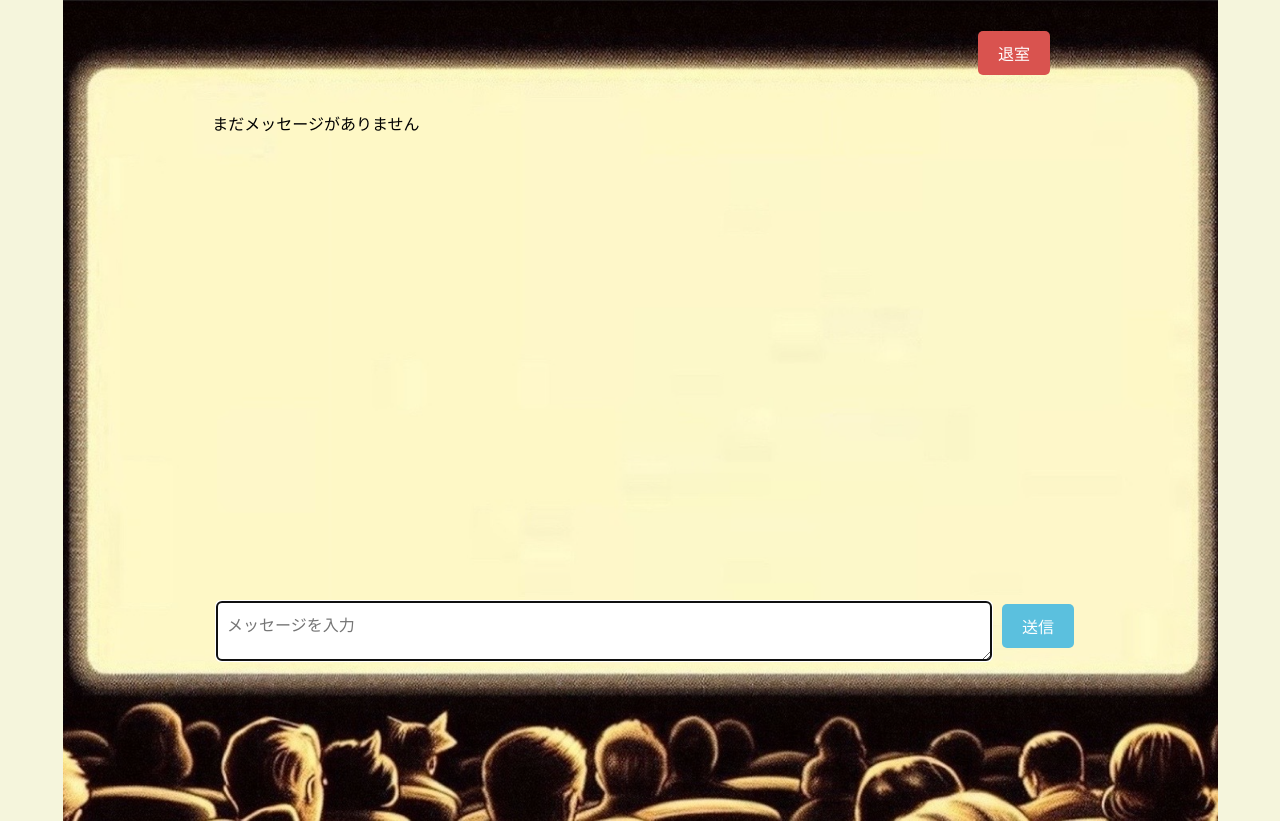
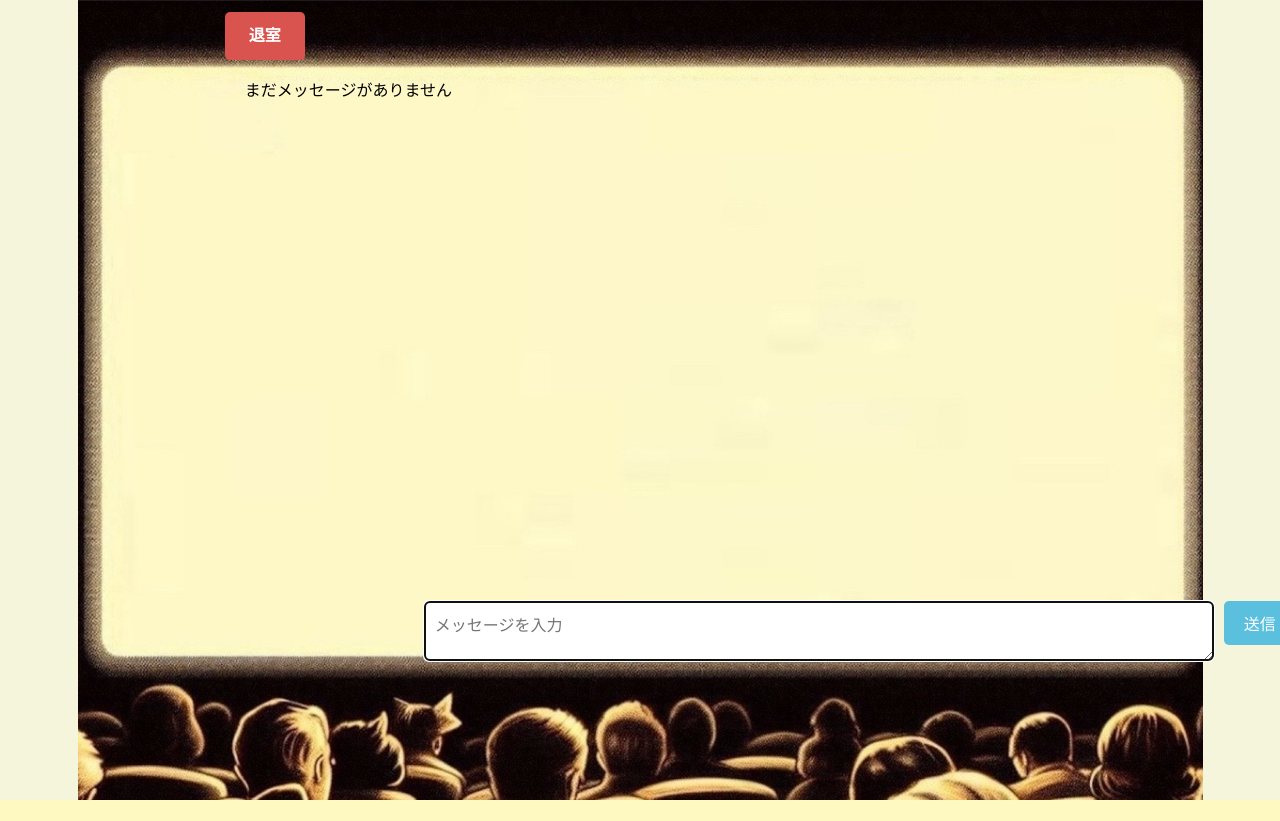
Before and after one commit to summer2024H/summer2024H-, a Flask app: template hackathon-begginers-sample/ChatApp/templates/chat.html in a window 1280 px wide. After the commit the page ends 800 px from the top, so only its background shows below. Run offline with Flask 3, Linux system fonts and the light colour scheme; the template is opened without the code that fills it, so the values that code supplies are empty.

Commit message:
新規登録画面・メッセージ投稿画面画面：画面サイズ指定による修正

```diff
--- a/hackathon-begginers-sample/ChatApp/static/css/chat.css
+++ b/hackathon-begginers-sample/ChatApp/static/css/chat.css
@@ -9,35 +9,52 @@ body {
     background-repeat: no-repeat;
     background-position: center;
     background-attachment: fixed;
+    overflow: hidden;
+}
+
+h1 {
+    text-align: center;
+    color: #ffffff;
+    margin-top: 16px;
 }
 
 .chat-room {
+    position: fixed;
+    width: 80%;
+    height: auto;
+}
+
+.talk-area {
+    position: fixed;
     display: flex;
     flex-direction: column;
     justify-content: space-between;
+    box-sizing: border-box;
     height: 100vh;
+    min-width: 1300px;
     padding: 20px;
-    box-sizing: border-box;
+    margin: 0px 16%;
 }
 
 .header {
+    position: fixed;
     display: flex;
     justify-content: flex-end;
-    position: relative;
-    margin: -10px 210px 0;
+    top: 4px;
 }
 
 #exitBtn {
     background-color: #d9534f;
     color: white;
+    font-size: 16px;
+    font-weight: bold;
     text-decoration: none;
     text-align: center;
-    padding: 10px 20px;
     border-radius: 5px;
     cursor: pointer;
-    font-size: 16px;
-    top: 0;
-    right: 0;
+    line-height: 3;
+    width: 80px;
+    margin-top: 8px;
 }
 
 #exitBtn:hover {
@@ -47,21 +64,88 @@ body {
 .message-area {
     flex: 1;
     border-radius: 10px;
-    padding: 20px;
-    margin: auto; /* 中央に配置 */
-    overflow-y: auto;
-    max-height: calc(100vh - 200px); /* 高さを調整して入力エリアを考慮 */
     display: flex;
     flex-direction: column;
-    width: 69%; /* 横幅を調整 */
+    max-height: calc(100vh - 200px); /* 高さを調整して入力エリアを考慮 */
+    width: 95%; /* 横幅を調整 */
+    margin: 0px 0px 32px 0px; /* 中央に配置 */
+    padding: 20px;
+    overflow-y: auto;
 }
 
-.message {
-    margin: 10px 0;
+.messages {
+    word-wrap: break-word;
+    float: left;
+    max-width: 64%;
+    margin: 0;
+    margin-right: 50%;
     padding: 10px;
     border-radius: 5px;
-    max-width: 70%;
+}
+
+.my-messages {
     word-wrap: break-word;
+    float: right;
+    text-align: right;
+    max-width: 64%;
+    margin: 0;
+    margin-left: 50%;
+    padding: 10px;
+    border-radius: 5px;
+}
+
+.user_name {
+    font-size: 16px;
+    margin: 8px;
+}
+.box{
+    word-wrap: break-word;
+    white-space: normal;
+    margin: 0px;
+    padding: 16px 24px;
+}
+
+.flexbox {
+    display: flex;
+}
+
+.box.box-right {
+    order: 1;
+    float: right;
+    color: #fff;
+    background: #13178E;
+    border: 2px solid #13178E;
+    font-size: 20px;
+    width: 400px;
+    border-radius: 30px 30px 0px 30px;
+    margin-left: 24px;
+    margin-bottom: 8px;
+}
+
+.box.box-left {
+    order: 0;
+    float: left;
+    color: #333;
+    background: #fff;
+    border: 2px solid #13178E;
+    font-size: 20px;
+    width: 400px;
+    border-radius: 30px 30px 30px 0px;
+    margin-right: 24px;
+    margin-bottom: 8px;
+}
+
+.my-created_at {
+    order: 0;
+    font-size: 16px;
+    width: 100px;
+}
+
+.created_at {
+    order: 1;
+    font-size: 16px;
+    width: 100px;
+
 }
 
 .sent {
@@ -80,16 +164,16 @@ body {
     margin: auto; /* 中央に配置 */
     margin-bottom: 20px;
     width: 70%; /* 横幅を調整 */
-
+    padding-top: 16px;
 }
 
 #messageInput {
     flex: 1;
+    border: 1px solid #ccc;
+    font-size: 16px;
+    border-radius: 5px;
+    margin: 16px 10px 120px;
     padding: 10px;
-    border: 1px solid #ccc;
-    border-radius: 5px;
-    margin: 10px 10px 120px;
-    font-size: 16px;
 }
 
 #sendBtn {
--- a/hackathon-begginers-sample/ChatApp/templates/chat.html
+++ b/hackathon-begginers-sample/ChatApp/templates/chat.html
@@ -1,16 +1,12 @@
-<!DOCTYPE html>
-<html lang="ja">
-<head>
-    <meta charset="UTF-8">
-    <meta name="viewport" content="width=device-width, initial-scale=1.0">
+{% extends 'base.html' %} {% block title %}
 <title>チャットルーム</title>
 <link rel="stylesheet" type="text/css" href="../static/css/chat.css">
-</head>
-<body>
+{% endblock %} {% block body %}
 <div>
 <h1>{{ movieroom.movie_title }}</h1>
 </div>
 <div class="chat-room">
+  <div class="talk-area">
       <div class="header">
           <a href="{{ url_for('index') }}" id="exitBtn" aria-label="チャットルームを退出">退室</a>
       </div>
@@ -22,10 +18,12 @@
             {% if message['u.id'] == user_id %}
             <div class="my-messages">
               <p class="my-user_name">{{ message.user_name }}</p>
+              <div class="flexbox">
                 <p class="box box-right">{{ message.message }}</p>
                 <p class="my-created_at">{{ message.created_at }}</p>
+              </div>
               <form action="/delete_message" method="POST">
-                    <input type="hidden" value="{{ movieroom.id }}" name="cid" />
+                <input type="hidden" value="{{ movieroom.id }}" name="movieroom_id" />
                 <button
                 class="delete-message-button"
                 name="message_id"
@@ -41,8 +39,10 @@
             {% else %}
             <div class="messages">
               <p class="user_name">{{ message.user_name }}</p>
+              <div class="flexbox">
                 <p class="box box-left">{{ message.message }}</p>
                 <p class="created_at">{{ message.created_at }}</p>
+              </div>
             </div>
             {% endif %} {% endfor %}{% else %}
             <div id="no-message"><p>まだメッセージがありません</p></div>
@@ -56,38 +56,5 @@
           <button type="submit" id="sendBtn">送信</button>
       </form>
   </div>
-    <!-- <script>
-        document.addEventListener('DOMContentLoaded', function () {
-            const messageInput = document.getElementById('messageInput');
-            // const sendBtn = document.getElementById('sendBtn');
-            const messageArea = document.getElementById('messageArea');
-
-            sendBtn.addEventListener('click', function (e) {
-                e.preventDefault();
-                const messageText = messageInput.value.trim();
-                if (messageText) {
-                    addMessage(messageText, 'sent');
-                    messageInput.value = '';
-                    messageArea.scrollTop = messageArea.scrollHeight;
-                }
-            });
-
-            // 受信メッセージを追加する関数（例: サーバーからのメッセージ）
-            function receiveMessage(text) {
-                addMessage(text, 'received');
-                messageArea.scrollTop = messageArea.scrollHeight;
-            }
-
-            function addMessage(text, type) {
-                const newMessage = document.createElement('div');
-                newMessage.textContent = text;
-                newMessage.classList.add('message', type);
-                messageArea.appendChild(newMessage);
-            }
-
-            // テスト用: 受信メッセージを追加
-            setTimeout(() => receiveMessage('これは受信したメッセージです。'), 2000);
-        });
-        </script> -->
-</body>
-</html>
+</div>
+{% endblock %}
--- a/hackathon-begginers-sample/ChatApp/templates/signup.html
+++ b/hackathon-begginers-sample/ChatApp/templates/signup.html
@@ -2,10 +2,10 @@
 <title>新規登録画面</title>
 {% endblock %} {% block body %}
 <div class="background">
+    <div class="title">
+        <h1>会　　員　　登　　録</h1>
+    </div>
     <form class="form-group" method="post">
-        <div class="title">
-            <h1>会　　員　　登　　録</h1>
-        </div>
         <div class="registration-button-container">
             {% with messages = get_flashed_messages() %} {% if messages %}
             <ul class="flashes">
```
Also changed, not shown: hackathon-begginers-sample/ChatApp/static/css/registration.css (+23 -14 lines). Lines whose indentation alone changed are shown as unchanged.
